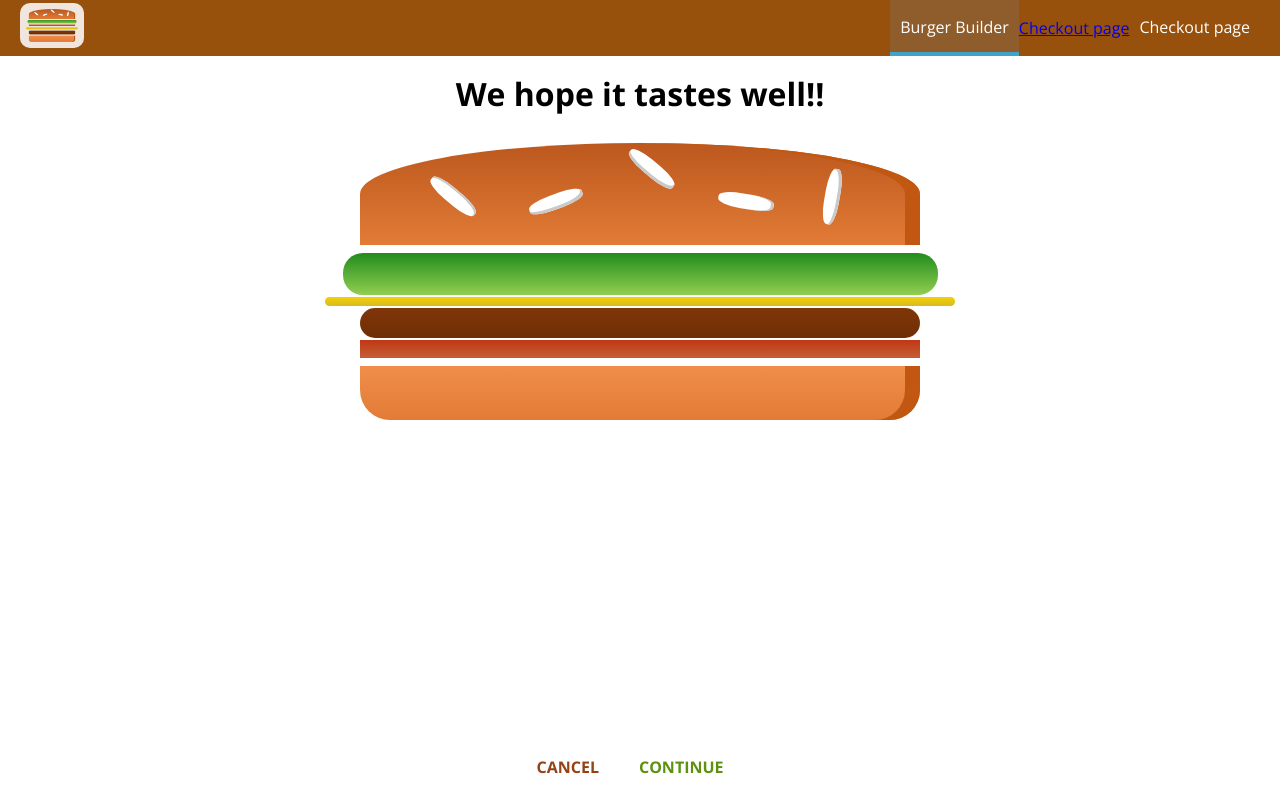
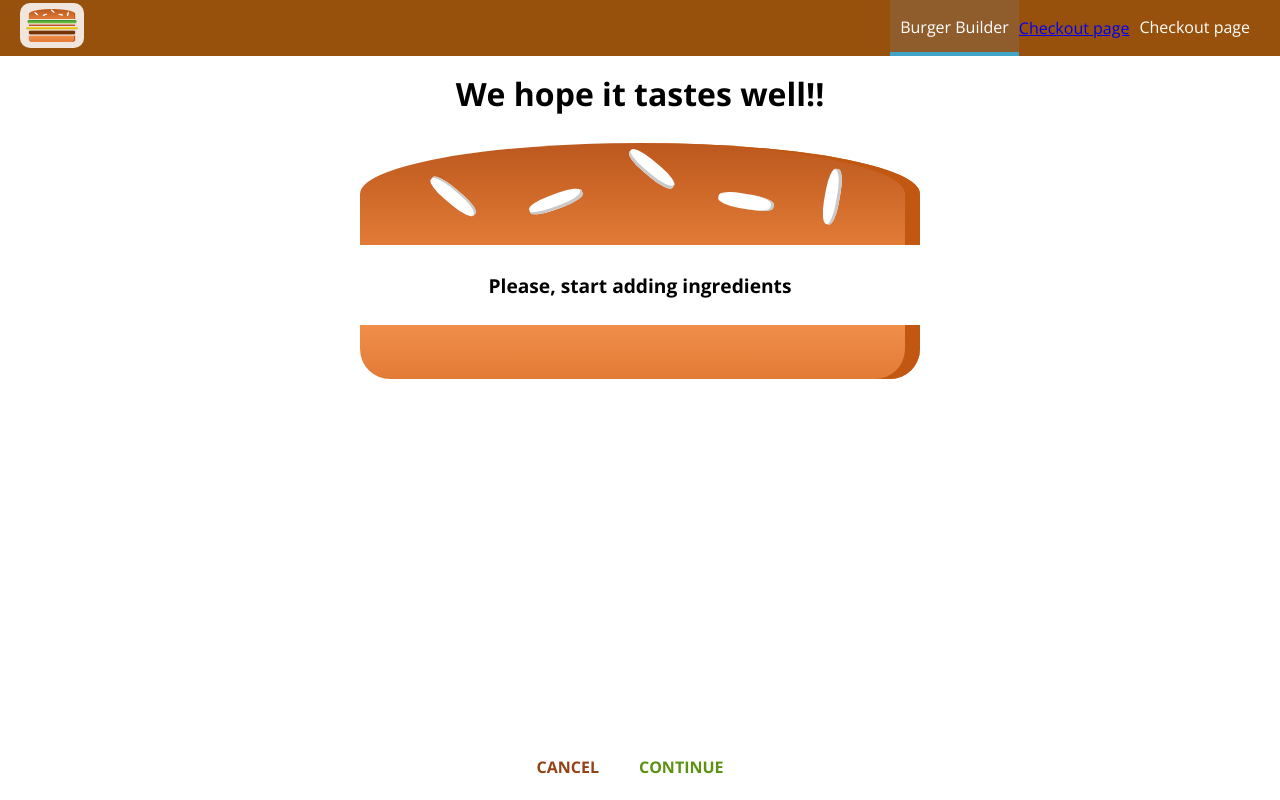
Before and after one commit to SergiiNikolayev/burger, a React (Create React App) app: page /checkout in a window 1280 px wide. Built offline with nearby package versions, Linux system fonts and the light colour scheme.

Commit message:
206 lesson 5 | Passing ingredients via Query Params

```diff
--- a/src/components/Order/CheckoutSummary/CheckoutSummary.js
+++ b/src/components/Order/CheckoutSummary/CheckoutSummary.js
@@ -5,6 +5,7 @@
 import '../../../index.css'
 
 const checkoutSummary = ( props ) => {
+
     return (
         <div className="CheckoutSummary">
             <h1>We hope it tastes well!!</h1>
--- a/src/containers/BurgerBuilder/BurgerBuilder.js
+++ b/src/containers/BurgerBuilder/BurgerBuilder.js
@@ -118,7 +118,17 @@
             }).catch(error => {
             this.setState({loading: false, purchasing: false})
         });*/
-        this.props.history.push('/checkout');
+
+        /** here we passing our ingredients to checkout.js but first we need to encode them to uri and then in checkout.js encode them back*/
+        const queryParams = [];
+        for (let i in this.state.ingredients){
+            queryParams.push(encodeURIComponent(i) + '=' + encodeURIComponent(this.state.ingredients[i]));
+        }
+        const queryString = queryParams.join('&');
+        this.props.history.push({
+            pathname: '/checkout',
+            search: '?' + queryString /* string of ingredients*/
+        });
     }
 
 
@@ -183,6 +193,7 @@
                         price={this.state.totalPrice}/>
                 </Aux>
             );
+
         }
 
         return (
--- a/src/containers/Checkout/Checkout.js
+++ b/src/containers/Checkout/Checkout.js
@@ -11,12 +11,24 @@
         }
     }
 
+    componentDidMount() {
+        const query = new URLSearchParams(this.props.location.search); //search URL, include question mark and so on
+        const ingredients = {};
+        for (let param of query.entries()){
+            // ['salad' , '1']
+            ingredients[param[0]] = +param[1]
+        }
+        this.setState({ingredients: ingredients});
+
+    }
+
     checkoutCancelHandler = () => {
         this.props.history.goBack();
     }
 
     checkoutContinueHandler = () => {
         this.props.history.replace('/checkout/BURGER-OM-NOM-NOM');
+        console.log(this.props);
     }
 
     render() {
```
